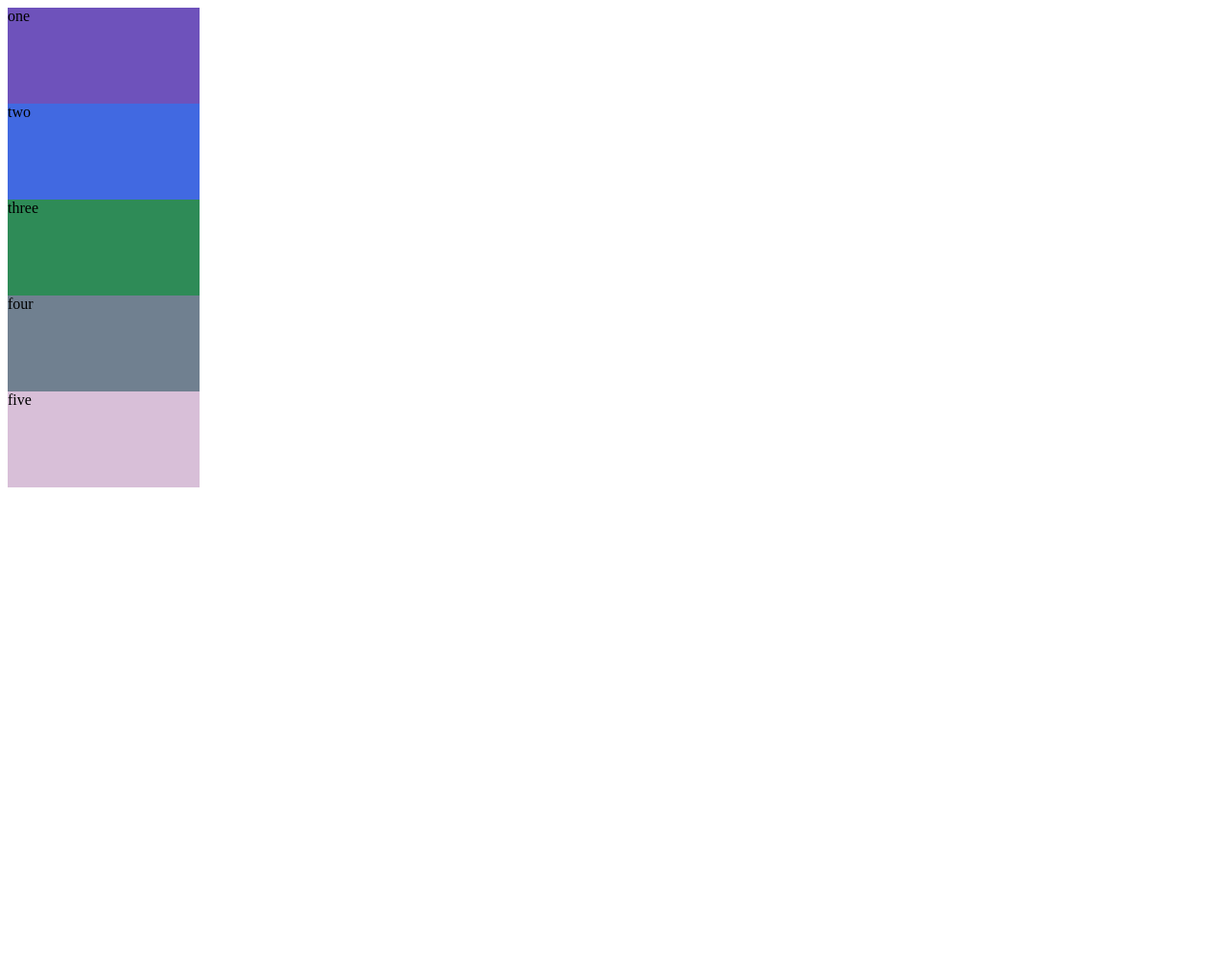
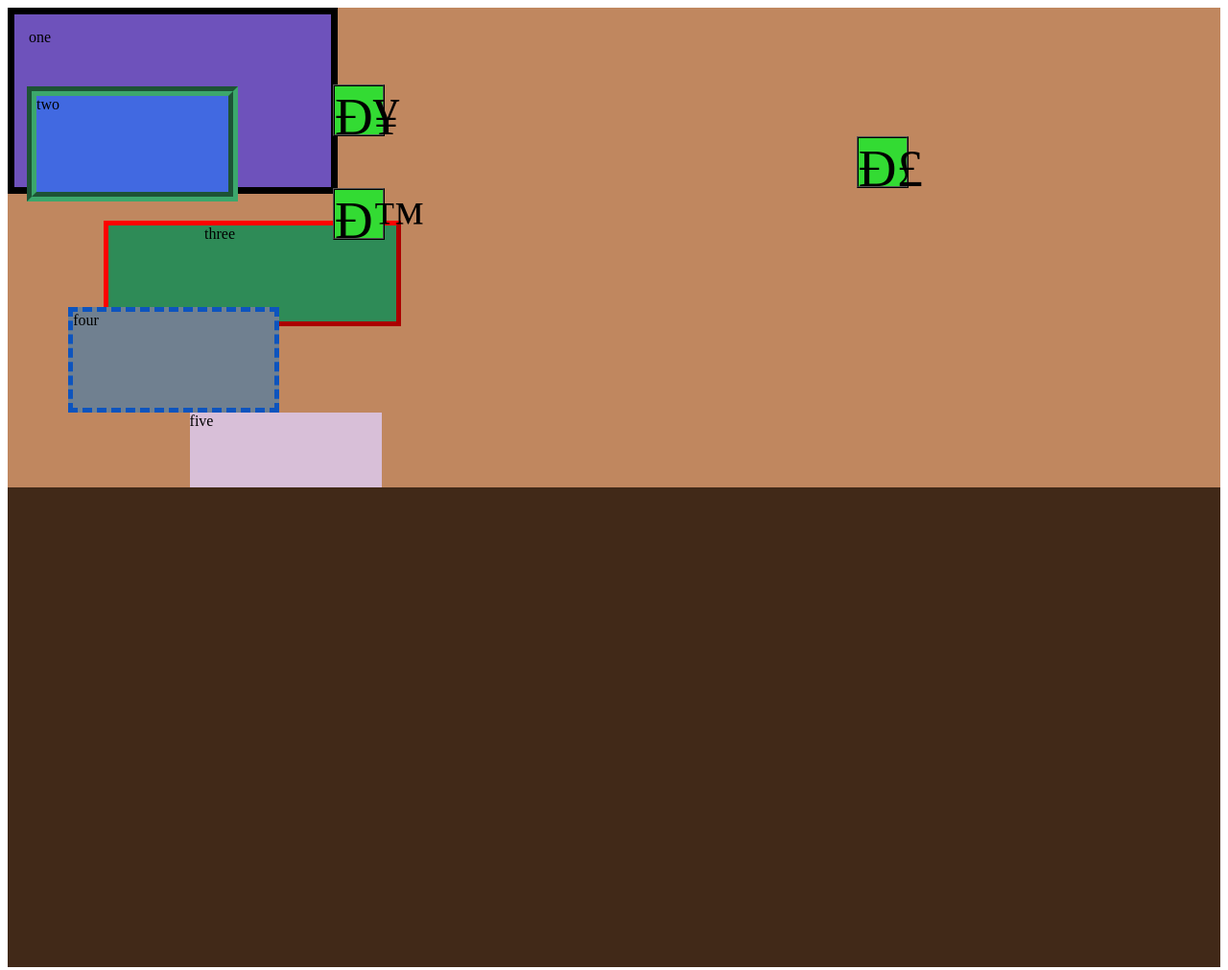
Before and after one commit to Yaineya/Practice, a website: page example.html in a window 1280 px wide. Shown: the whole page at 96% size. Before the commit the page ends 800 px from the top, so only its background shows below. Drawn offline with Linux system fonts and the light colour scheme.

Commit message:
новое

```diff
--- a/example.css
+++ b/example.css
@@ -5,32 +5,94 @@
     border: 2px solid black;
   } */
 
+.background{
+    box-sizing: content-box;
+    width: 100%;
+    height: 500px;
+    /* background-origin: content-box; */
+    background-color: rgb(192, 135, 95);
+}
+
+.background_2{
+    box-sizing: inherit;
+    width: 100%;
+    height: 500px;
+    background-color: rgb(65, 41, 24);
+}
+
 .one{
-    width: 200px;
-    height: 100px;
+    margin-bottom: -12%;
+    padding: 15px;
+    border: solid 7px black;
+    width: 300px;
+    height: 150px;
     background-color: rgb(110, 82, 187);
 }
 
 .two{
+    border: groove 10px rgb(60, 167, 108);
+    margin: 40px 20px 5px;
     width: 200px;
     height: 100px;
     background-color: royalblue;
 }
 
 .three{
+    border: outset 5px red;
+    padding-left: 100px;
+    margin-top: 20px;
+    margin-left: 100px;
     width: 200px;
     height: 100px;
     background-color: seagreen;
 }
 
 .four{
+    /* border-width: 2px 5px 8px 11px; */
+    border: dashed 5px rgb(13, 84, 190);
+    padding-right: 10px;
+    margin-left: 5%;
+    margin-top: -20px ;
     width: 200px;
     height: 100px;
     background-color: slategray;
 }
 
 .five{
+    margin-left: 15%;
     width: 200px;
     height: 100px;
     background-color: thistle;
 }
+
+.x{
+    background-color: rgb(51, 219, 51);
+    text-align: center;
+    border: ridge 2px black;
+    margin-left: 339px;
+    margin-top: -35%;
+    font-size: 55px;
+    width: 50px;
+    height: 50px;
+}
+
+.y{
+    background-color: rgb(51, 219, 51);
+    text-align: center;
+    border: ridge 2px black;
+    margin-left: 70%;
+    font-size: 55px;
+    width: 50px;
+    height: 50px;
+}
+
+.i{
+    background-color: rgb(51, 219, 51);
+    text-align: center;
+    border: ridge 2px black;
+    margin-left: 339px;
+    margin-top: 0%;
+    font-size: 55px;
+    width: 50px;
+    height: 50px;
+}
--- a/example.html
+++ b/example.html
@@ -8,11 +8,19 @@
 </head>
 
 <body>
-    <div class="one">one</div>
-    <div class="two">two</div>
-    <div class="three">three</div>
-    <div class="four">four</div>
-    <div class="five">five</div>
+    <div class="background">
+        <div class="one">one</div>
+        <div class="two">two</div>
+        <div class="three">three</div>
+        <div class="four">four</div>
+        <div class="five">five</div>
+        <div>
+            <div class="x">Х</div>
+            <div class="y">У</div>
+            <div class="i">Й</div>
+        </div>
+    </div>
+    <div class="background_2"></div>
 </body>
 
 </html>
```
